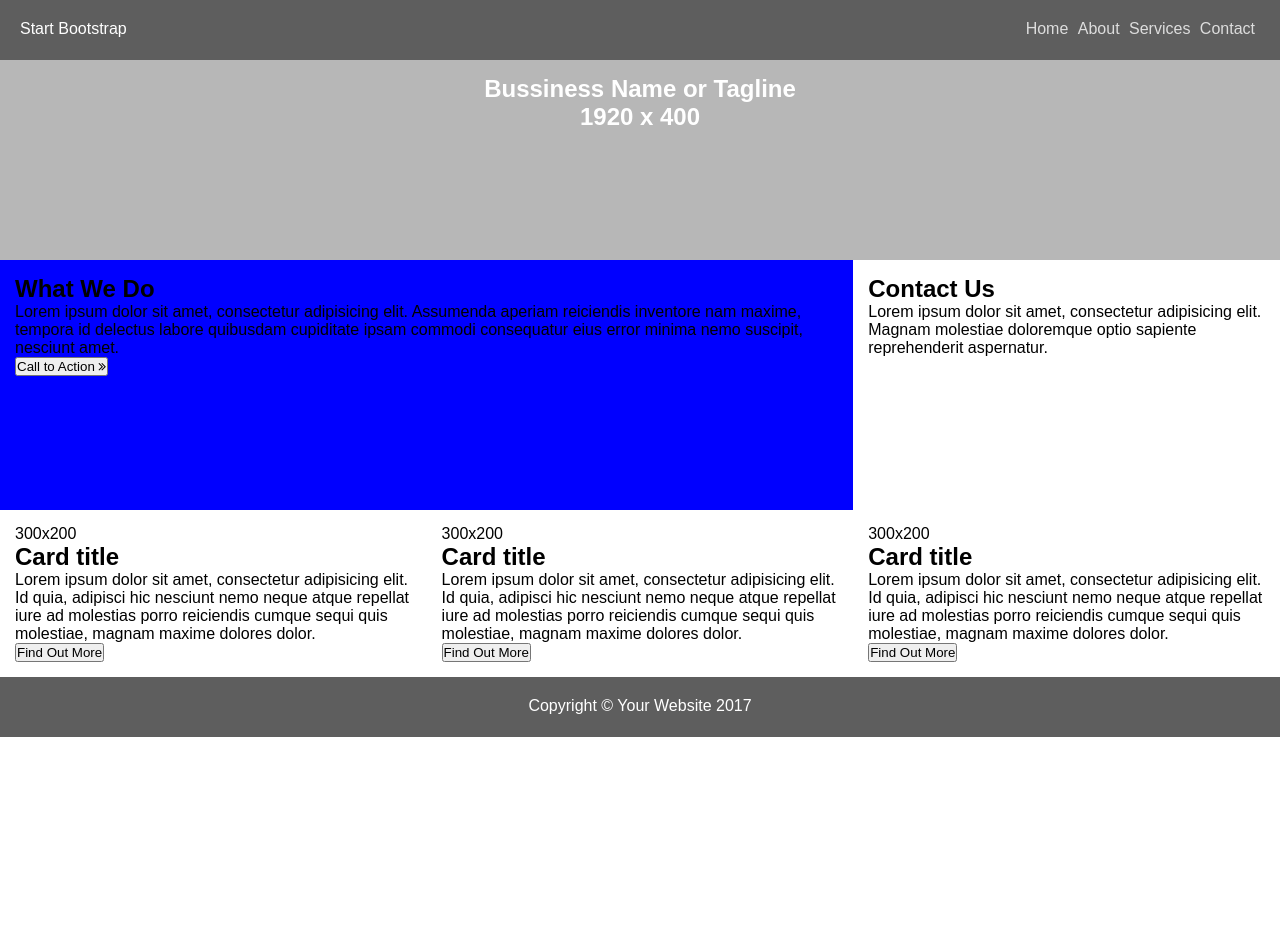
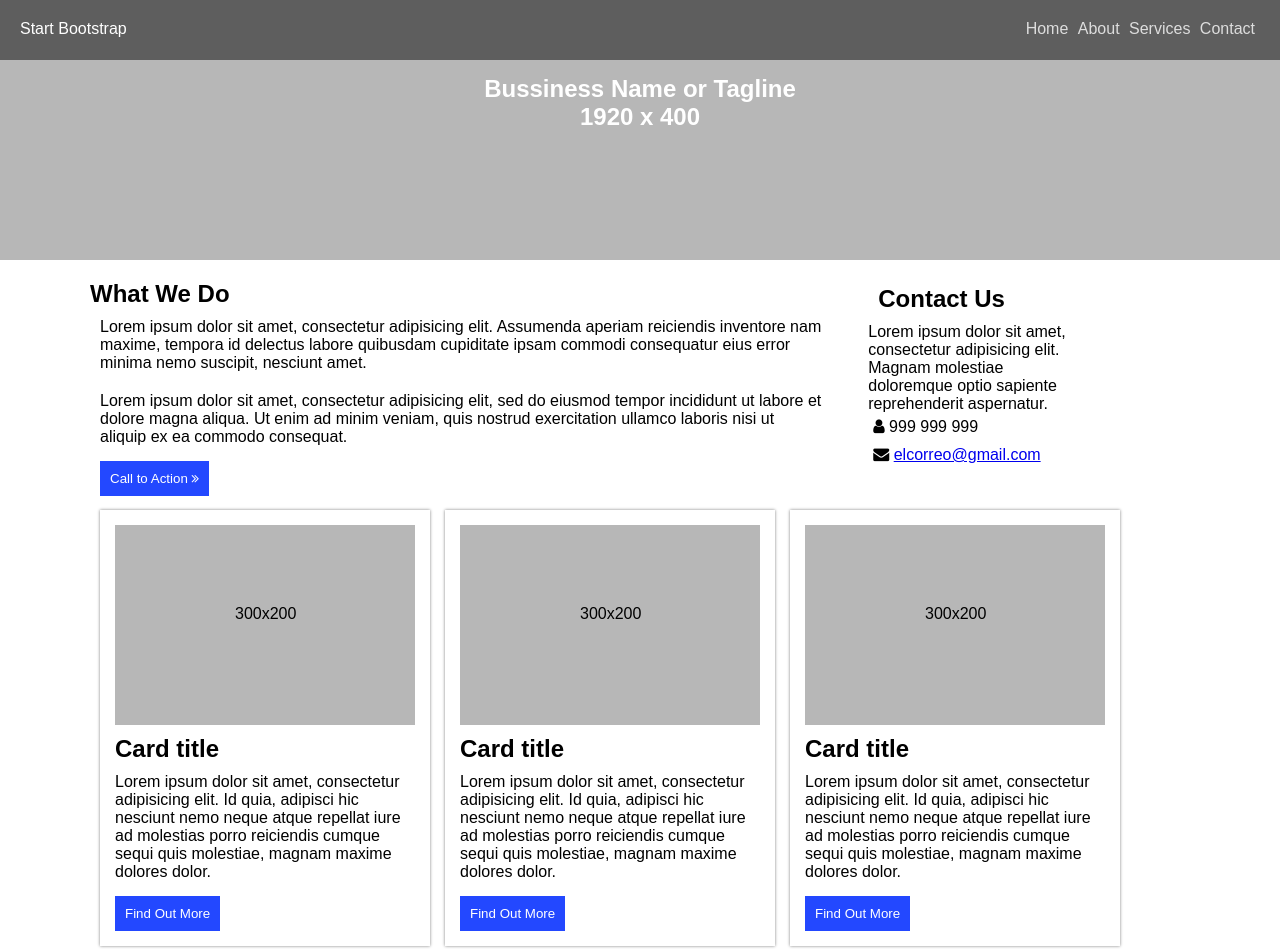
Before and after one commit to DDCenteno/MyPage, a plain HTML site: page index.html in a window 1280 px wide. Shown: the top 949 px of the page. Before the commit the page ends 800 px from the top, so only its background shows below. Drawn offline with Linux system fonts and the light colour scheme.

Commit message:
archivos mejorados

```diff
--- a/css/main.css
+++ b/css/main.css
@@ -4,7 +4,7 @@
 	box-sizing: border-box;
 }
 /* config de grid System */
-.row::after {
+.row::after, .row::before {
 	content: "";
 	clear: both;
 	display: table;
@@ -90,9 +90,92 @@ header h1 {
 	height: 250px;
 }
 .sectionLeft {
-	background-color: blue;
+	/* background-color: blue; */
+	box-sizing: border-box;
+	padding: 20px;
+	padding-left: 90px;
+}
+.sectionLeft + .sectionRight  h2{
+	padding: 10px;
+}
+.sectionLeft p{
+	padding: 10px;
+}
+.sectionLeft button {
+	border: none;
+	background-color: #2348FFFF;
+	color: white;
+	padding: 10px;
+	margin-top: 5px;
+	margin-left: 10px;
+}
+.sectionRight {
+	width: 250px;
+}
+.sectionRight p:firstChild {
+	padding: 10px;
+}
+.sectionRight .user, .tel{
+	padding: 5px;
+}
+.cards{
+	padding-left:100px;
+}
+.cards .container1, .container2, .container3 {
+	box-shadow: 0px 0px 3px gray;
+	width: 330px;
+	margin-right: 15px;
+}
+.cards .container1 div{
+	background-color: #B7B7B7FF;
+	height: 200px;
+	width: 300px;
+	box-sizing: border-box;
+	padding-top: 80px;
+	margin-bottom: 10px;
+}
+.cards .container1 div span{
+	margin-left: 40%;
+}
+.cards .container1 h2, .container2 h2, .container3 h2 {
+	margin:10px auto;
+}
+.cards .container1 p, .container2 p, .container3 p {
+	width: 300px;
+	margin-bottom: 15px;
+}
+.cards .container1 button, .container2 button, .container3 button {
+	border:none;
+	background-color: #2348FFFF;
+	color: white;
+	padding: 10px;
+}
+.cards .container2 div{
+	background-color: #B7B7B7FF;
+	height: 200px;
+	width: 300px;
+	box-sizing: border-box;
+	padding-top: 80px;
+	margin-bottom: 10px;
+}
+.cards .container2 div span{
+	margin-left: 40%;
+
+}
+.cards .container3 div{
+	background-color: #B7B7B7FF;
+	height: 200px;
+	width: 300px;
+	box-sizing: border-box;
+	padding-top: 80px;
+	margin-bottom: 10px;
+}
+.cards .container3 div span{
+	margin-left: 40%;
+
 }
 footer {
+	margin-top: 15px;
 	text-align: center;
 	height: 60px;
 	color: white;
--- a/index.html
+++ b/index.html
@@ -29,28 +29,35 @@
 		<section class="sectionLeft col-8 col-m-12">
 			<h2>What We Do</h2>
 			<p> Lorem ipsum dolor sit amet, consectetur adipisicing elit. Assumenda aperiam reiciendis inventore nam maxime, tempora id delectus labore quibusdam cupiditate ipsam commodi consequatur eius error minima nemo suscipit, nesciunt amet. </p>
+			<p>Lorem ipsum dolor sit amet, consectetur adipisicing elit, sed do eiusmod
+			tempor incididunt ut labore et dolore magna aliqua. Ut enim ad minim veniam,
+			quis nostrud exercitation ullamco laboris nisi ut aliquip ex ea commodo
+			consequat.</p>
 			<button>Call to Action <i class="fa fa-angle-double-right" aria-hidden="true"></i></button>
 		</section>
 		<section class="sectionRight col-4 col-m-12">
 			<h2>Contact Us</h2>
 			<p>Lorem ipsum dolor sit amet, consectetur adipisicing elit. Magnam molestiae doloremque optio sapiente reprehenderit aspernatur. </p>
+			<p class="user"><i class="fa fa-user" aria-hidden="true"></i> 999 999 999</p>
+			<p class="tel"><i class="fa fa-envelope" aria-hidden="true"></i> <a href="#">elcorreo@gmail.com</a></p>
+
 		</section>
 	</div>
-	<div class="row">
+	<div class="row cards">
 		<div class="container1 col-4 col-m-12">
-			<div>300x200</div>
+			<div><span>300x200</span></div>
 			<h2>Card title</h2>
 			<p>Lorem ipsum dolor sit amet, consectetur adipisicing elit. Id quia, adipisci hic nesciunt nemo neque atque repellat iure ad molestias porro reiciendis cumque sequi quis molestiae, magnam maxime dolores dolor.</p>
 			<button>Find Out More</button>
 		</div>
 		<div class="container2 col-4 col-m-12">
-			<div>300x200</div>
+			<div><span>300x200</span></div>
 			<h2>Card title</h2>
 			<p>Lorem ipsum dolor sit amet, consectetur adipisicing elit. Id quia, adipisci hic nesciunt nemo neque atque repellat iure ad molestias porro reiciendis cumque sequi quis molestiae, magnam maxime dolores dolor.</p>
 			<button>Find Out More</button>
 		</div>
 		<div class="container3 col-4 col-m-12">
-			<div>300x200</div>
+			<div><span>300x200</span></div>
 			<h2>Card title</h2>
 			<p>Lorem ipsum dolor sit amet, consectetur adipisicing elit. Id quia, adipisci hic nesciunt nemo neque atque repellat iure ad molestias porro reiciendis cumque sequi quis molestiae, magnam maxime dolores dolor.</p>
 			<button>Find Out More</button>
```
